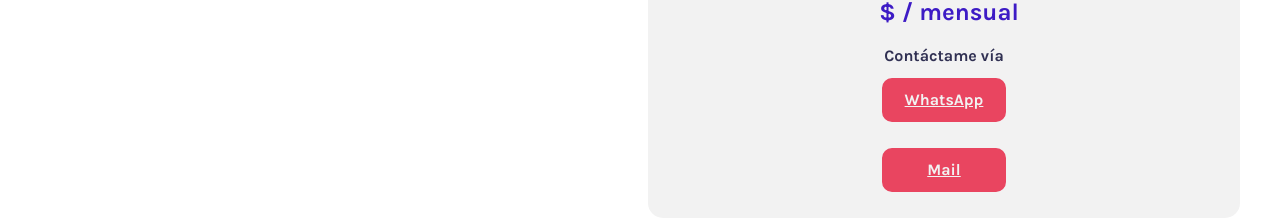
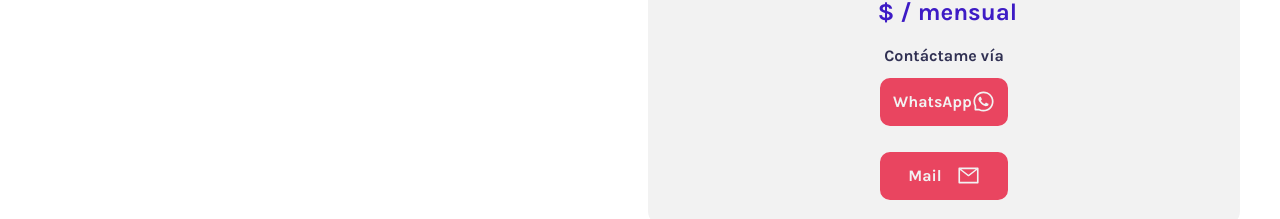
Before and after one commit to Yuliana-Team-Project-PM/Frontend-LetsRoomie, a React app: page /room-details/select-acount in a window 1280 px wide. Shown: the part 733-952 px from the top of the page. Built offline with nearby package versions, Linux system fonts and the light colour scheme; no server answers.

Commit message:
Íconos de whatsapp y mail

```diff
--- a/src/assets/styles/components/ContactCard.scss
+++ b/src/assets/styles/components/ContactCard.scss
@@ -21,5 +21,6 @@
         display: flex;
         justify-content: space-evenly;
         align-items: center;
+        text-decoration: none;
     }
 }
--- a/src/components/ContactCard.jsx
+++ b/src/components/ContactCard.jsx
@@ -5,15 +5,15 @@ import { AiOutlineWhatsApp, AiOutlineMail } from 'react-icons/ai'
 import '../assets/styles/components/ContactCard.scss';
 import useRoomCardinfo from '../hooks/useRoomCardinfo';
 
-const ContactCard = ({price, email, phone}) => {
-    let mail= `mailto:${email}`
-    let Numerphone=`https://api.whatsapp.com/send?phone=${phone}&text= Hola!%20Quiero%20ser%20tu%20Roomie!`
-    return(
+const ContactCard = ({ price, email, phone }) => {
+    let mail = `mailto:${email}`
+    let Numerphone = `https://api.whatsapp.com/send?phone=${phone}&text= Hola!%20Quiero%20ser%20tu%20Roomie!`
+    return (
         <div className='ContactCard'>
             <h2 className='ContactCard__title'>${price} / mensual</h2>
             <h4 className='ContactCard__subtitle'>Contáctame vía</h4>
-            <a href={Numerphone} target="_blank" className='ContactCard__button'>WhatsApp</a>
-            <a  href={mail} target="_blank" className='ContactCard__button'>Mail</a>
+            <a href={Numerphone} target="_blank" className='ContactCard__button'>WhatsApp <AiOutlineWhatsApp size={23} /> </a>
+            <a href={mail} target="_blank" className='ContactCard__button'>Mail <AiOutlineMail size={23} /> </a>
         </div>
     );
 }
```
